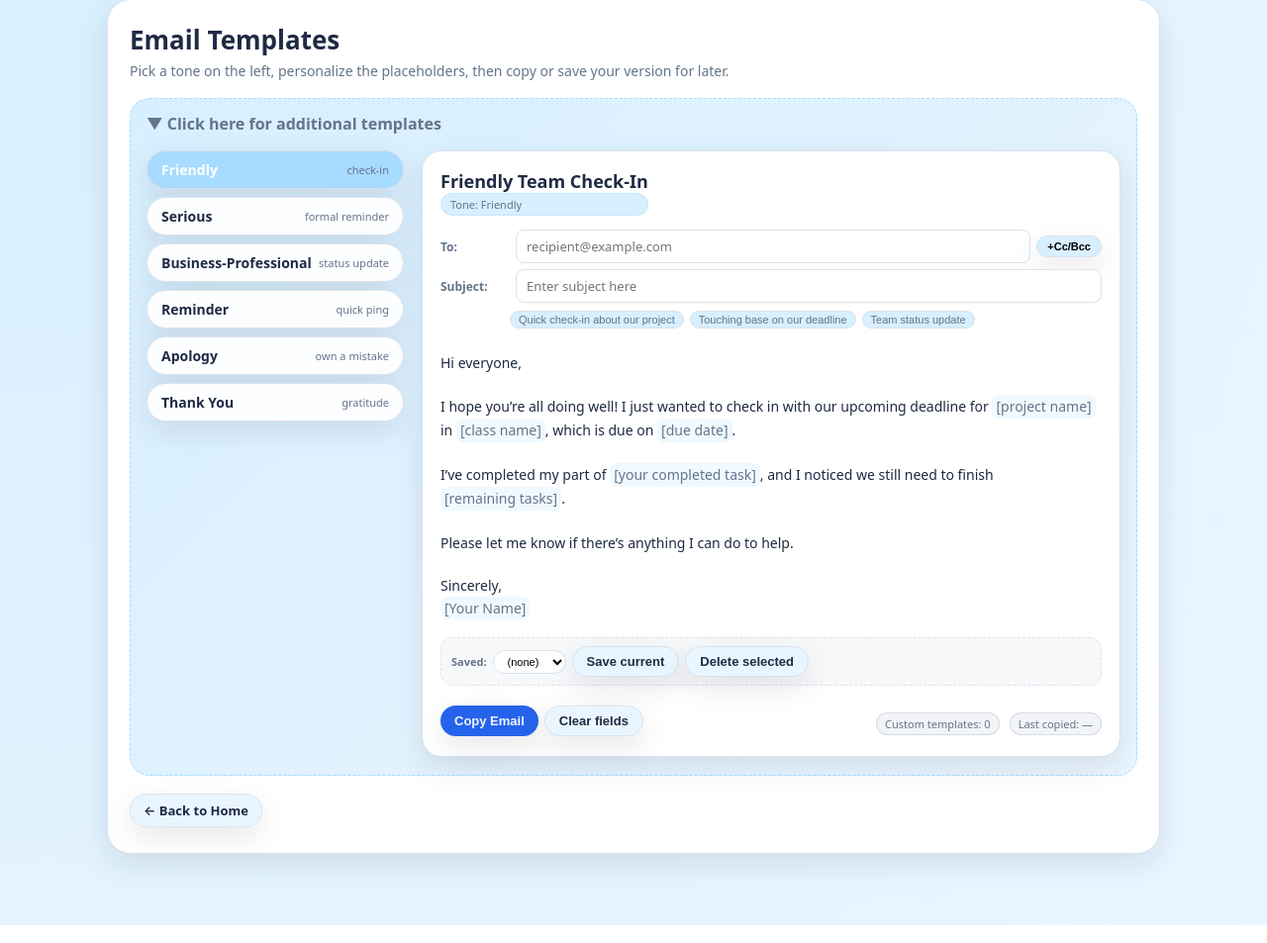
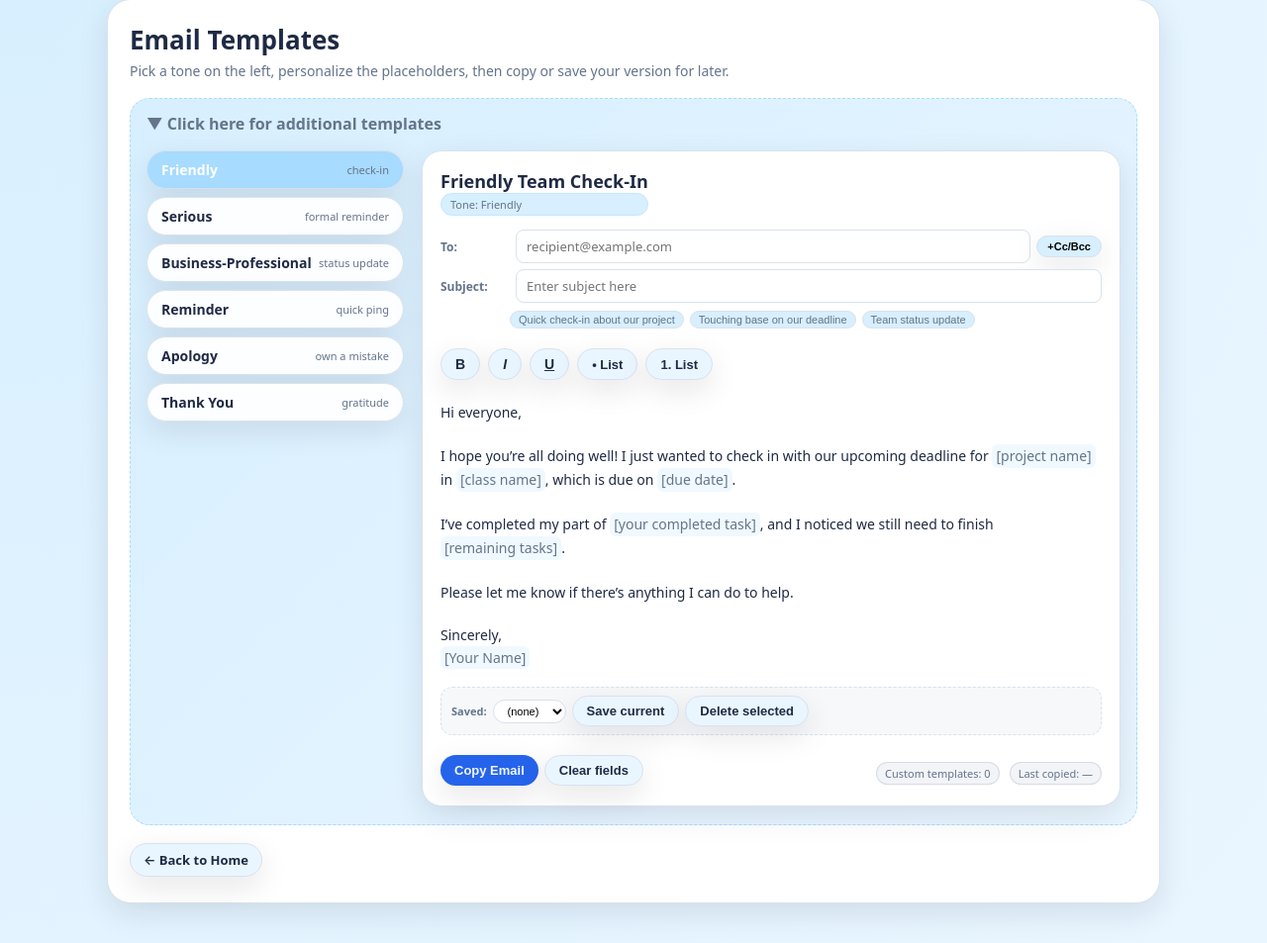
Before and after one commit to CS222-UIUC/fa25-fa25-team019-CM3, a Flask app: page /email-templates in a window 1280 px wide. Shown: the part 91-1044 px from the top of the page at 99% size. Run offline with Flask 3, Linux system fonts and the light colour scheme.

Commit message:
Add placeholder warning + formatting toolbar to email templates

```diff
--- a/backend/templates/email_templates.html
+++ b/backend/templates/email_templates.html
@@ -40,7 +40,11 @@
   --border: #334155;
   --shadow: 0 6px 14px rgba(0,0,0,0.4);
 }
-
+.format-btn b,
+.format-btn i,
+.format-btn u {
+  font-size: 14px;
+}
 
     * {
       box-sizing: border-box;
@@ -525,6 +529,13 @@
               </div>
               <div class="subject-chips" id="subjectChips"></div>
             </div>
+            <div class="format-toolbar" style="display:flex; gap:8px; margin-bottom:8px;">
+  <button class="btn-ghost btn format-btn" data-command="bold"><b>B</b></button>
+  <button class="btn-ghost btn format-btn" data-command="italic"><i>I</i></button>
+  <button class="btn-ghost btn format-btn" data-command="underline"><u>U</u></button>
+  <button class="btn-ghost btn format-btn" data-command="insertUnorderedList">• List</button>
+  <button class="btn-ghost btn format-btn" data-command="insertOrderedList">1. List</button>
+</div>
 
             <div id="email-body">
               <!-- body content injected by JS -->
@@ -855,7 +866,49 @@ Best,<br>
       return lines.join("\n");
     }
 
+    function findUnfilledPlaceholders() {
+
+  const placeholderRegex = /\[[^\]]+\]/g;
+
+
+  const html = emailBody.innerHTML;
+
+
+  const matches = html.match(placeholderRegex);
+
+  return matches || [];
+}
+
+const formatButtons = document.querySelectorAll(".format-btn");
+
+formatButtons.forEach(btn => {
+  btn.addEventListener("click", (e) => {
+    e.preventDefault();
+
+    const command = btn.dataset.command;
+
+    // Apply formatting
+    document.execCommand(command, false, null);
+
+    // Keep focus inside the email editor
+    emailBody.focus();
+  });
+});
+
     copyBtn.addEventListener("click", async () => {
+
+      const unfilled = findUnfilledPlaceholders();
+
+  if (unfilled.length > 0) {
+    const list = unfilled.join(", ");
+    const proceed = confirm(
+      `⚠️ You still have unfilled placeholders:\n\n${list}\n\nCopy anyway?`
+    );
+
+    if (!proceed) {
+      return;
+    }
+  }
       const text = getPlainEmailText();
       try {
         await navigator.clipboard.writeText(text);
```
